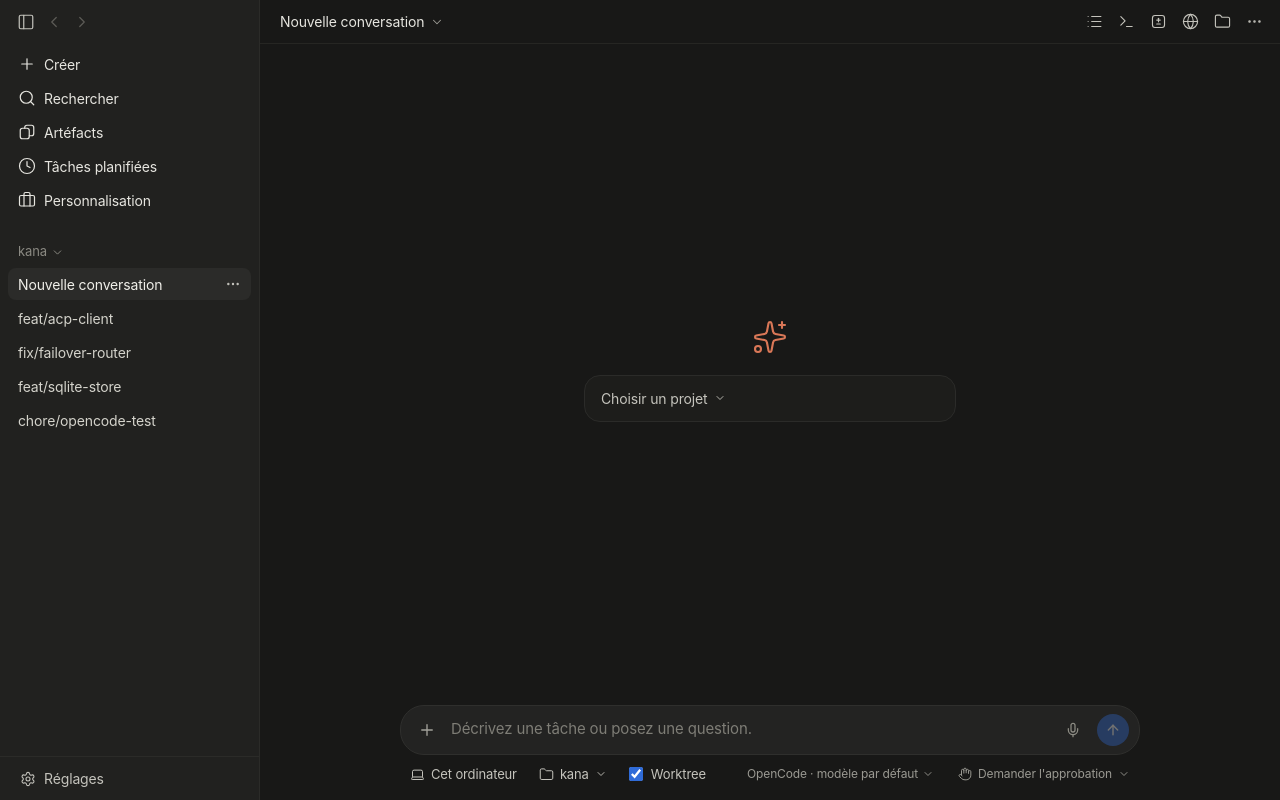
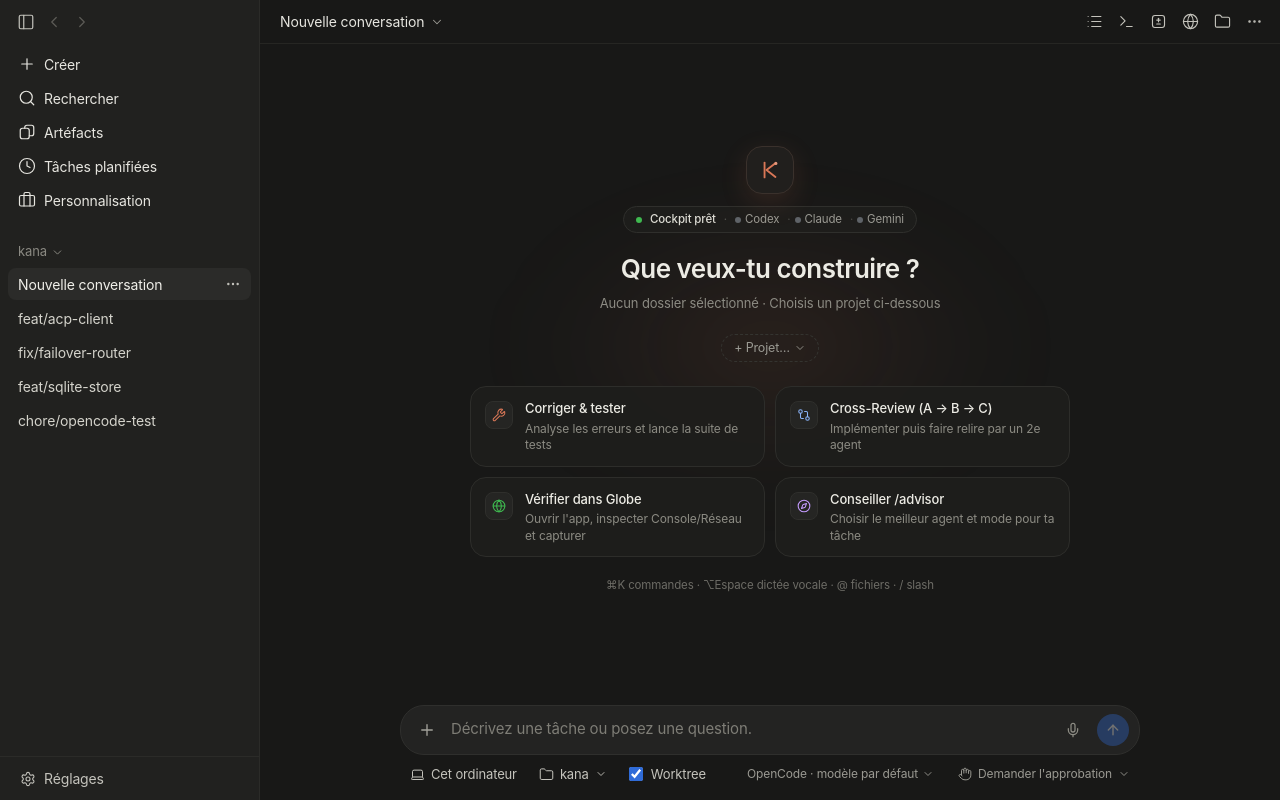
Before and after one commit to HarpeLm/kana, a React (Vite) app in the folder apps/desktop/: page / in a window 1280 px wide. Built offline with nearby package versions, Linux system fonts and the light colour scheme.

Commit message:
feat(new-session): add Kana SVG emblem, cockpit pill, project pills, and 1-click starter cards

```diff
--- a/apps/desktop/src/components/NewSession.tsx
+++ b/apps/desktop/src/components/NewSession.tsx
@@ -1,5 +1,8 @@
-import { Laptop, Sparkles, X } from "lucide-react";
+import { Compass, GitCompare, Globe, Laptop, Wrench, X } from "lucide-react";
+import { AGENTS } from "../data";
+import { tr, useLocale } from "../lib/i18n";
 import { NO_PROJECT, type Project } from "../lib/projects";
+import { problemOf, useUsageVersion } from "../lib/usage";
 import ProjectPicker from "./ProjectPicker";
 
 export interface NewSessionProps {
@@ -8,12 +11,50 @@ export interface NewSessionProps {
   projectPath: string | undefined;
   projects: Project[];
   useWorktree: boolean;
+  activeAgentId?: string;
   onSelectProject: (project: Project | null) => void;
   onOpenFolder: () => void;
   onCreateProject: (name: string) => Promise<string | null>;
   /** Retire un projet de la liste de Kana (le dossier n'est pas supprimé). */
   onRemoveProject: (project: Project) => void;
   onToggleWorktree: (value: boolean) => void;
+  /** Lance ou pré-remplit une amorce rapide en 1 clic. */
+  onQuickPrompt?: (prompt: string) => void;
+  /** Ouvre le conseiller `/advisor` / Cross-Review. */
+  onOpenAdvisor?: () => void;
+  /** Ouvre le navigateur intégré Globe. */
+  onOpenGlobe?: () => void;
+  /** Ouvre la configuration du Relais multi-fournisseurs. */
+  onOpenRelay?: () => void;
+}
+
+/** Emblème minimaliste Kana en SVG (sceau géométrique aux tons chauds #d97757). */
+function KanaEmblem() {
+  return (
+    <div className="relative flex h-12 w-12 items-center justify-center rounded-2xl border border-[#3a312c] bg-[#211f1d] shadow-[0_8px_28px_rgba(217,119,87,0.14)]">
+      <svg
+        viewBox="0 0 36 36"
+        fill="none"
+        aria-hidden="true"
+        className="h-7 w-7 text-[#d97757]"
+      >
+        <path
+          d="M11 8.5V27.5"
+          stroke="currentColor"
+          strokeWidth="2.4"
+          strokeLinecap="round"
+        />
+        <path
+          d="M24.5 9.5L13.5 18L25 27"
+          stroke="currentColor"
+          strokeWidth="2.4"
+          strokeLinecap="round"
+          strokeLinejoin="round"
+        />
+        <circle cx="25.5" cy="9.5" r="2" fill="#e5977b" />
+      </svg>
+    </div>
+  );
 }
 
 /** Sous la zone de saisie : où l'agent travaille (cet ordinateur, le projet, un dossier de travail à part). */
@@ -52,41 +93,213 @@ export function EnvironmentRow({ session }: { session: NewSessionProps }) {
   );
 }
 
-/** Au centre d'une conversation vide : une mascotte et les projets récents, un clic pour en choisir un. */
-export function NewSessionCenter({ session }: { session: NewSessionProps }) {
-  const recent = session.projects.slice(0, 3);
+interface QuickStartCard {
+  id: string;
+  title: string;
+  description: string;
+  icon: typeof Wrench;
+  accent: string;
+  onClick: () => void;
+}
+
+/** Au centre d'une conversation vide : emblème Kana, cockpit prêt, pilules projets et amorces 1 clic. */
+export function NewSessionCenter({
+  session,
+  onSend,
+}: {
+  session: NewSessionProps;
+  onSend?: (text: string) => void;
+}) {
+  const locale = useLocale();
+  useUsageVersion();
+
+  const recent = session.projects.slice(0, 4);
+  const none = !session.projectPath || session.projectPath === NO_PROJECT;
+  const dispatchPrompt = (text: string) => {
+    if (session.onQuickPrompt) session.onQuickPrompt(text);
+    else onSend?.(text);
+  };
+
+  const cockpitAgents = AGENTS.filter((a) => a.id === "claude" || a.id === "codex" || a.id === "gemini");
+
+  const quickCards: QuickStartCard[] = [
+    {
+      id: "fix-test",
+      title: tr("Corriger & tester", "Fix & test", locale),
+      description: tr(
+        "Analyse les erreurs et lance la suite de tests",
+        "Analyze errors and run the test suite",
+        locale,
+      ),
+      icon: Wrench,
+      accent: "text-[#d97757]",
+      onClick: () =>
+        dispatchPrompt(
+          tr(
+            "Analyse les erreurs récentes du dépôt, propose un correctif ciblé et lance la suite de tests pour vérifier.",
+            "Analyze recent repository errors, propose a focused fix, and run the test suite to verify.",
+            locale,
+          ),
+        ),
+    },
+    {
+      id: "cross-review",
+      title: tr("Cross-Review (A → B → C)", "Cross-Review (A → B → C)", locale),
+      description: tr(
+        "Implémenter puis faire relire par un 2e agent",
+        "Implement then review with a second provider",
+        locale,
+      ),
+      icon: GitCompare,
+      accent: "text-[#8ab4f8]",
+      onClick: () => {
+        if (session.onOpenAdvisor) session.onOpenAdvisor();
+        else dispatchPrompt("/advisor");
+      },
+    },
+    {
+      id: "globe-verify",
+      title: tr("Vérifier dans Globe", "Verify in Globe", locale),
+      description: tr(
+        "Ouvrir l'app, inspecter Console/Réseau et capturer",
+        "Open the app, inspect Console/Network and capture",
+        locale,
+      ),
+      icon: Globe,
+      accent: "text-[#3fb950]",
+      onClick: () => {
+        session.onOpenGlobe?.();
+        dispatchPrompt(
+          tr(
+            "Ouvre l'application dans Globe, inspecte les erreurs console JS et réseau, puis vérifie le rendu visuel.",
+            "Open the app in Globe, inspect JS console and network errors, and verify the visual rendering.",
+            locale,
+          ),
+        );
+      },
+    },
+    {
+      id: "advisor",
+      title: tr("Conseiller /advisor", "Advisor /advisor", locale),
+      description: tr(
+        "Choisir le meilleur agent et mode pour ta tâche",
+        "Pick the best agent and mode for your task",
+        locale,
+      ),
+      icon: Compass,
+      accent: "text-[#c49bff]",
+      onClick: () => {
+        if (session.onOpenAdvisor) session.onOpenAdvisor();
+        else dispatchPrompt("/advisor");
+      },
+    },
+  ];
+
+  const contextSubtitle = none
+    ? tr("Aucun dossier sélectionné · Choisis un projet ci-dessous", "No folder selected · Pick a project below", locale)
+    : session.useWorktree
+      ? tr(
+          `Projet actif : ${session.projectName} · Worktree isolé`,
+          `Active project: ${session.projectName} · Isolated worktree`,
+          locale,
+        )
+      : tr(
+          `Projet actif : ${session.projectName} · Dossier local`,
+          `Active project: ${session.projectName} · Local folder`,
+          locale,
+        );
+
   return (
-    <div className="flex flex-1 flex-col items-center justify-center px-6">
-      <Sparkles className="mb-5 h-9 w-9 text-[#d97757]" strokeWidth={1.4} />
-      <div className="w-[372px] max-w-full rounded-2xl border border-[#2b2b29] bg-[#1d1d1b] p-1">
-        {recent.map((project) => (
+    <div className="relative flex flex-1 flex-col items-center justify-center overflow-y-auto px-6 py-8">
+      {/* Lueur ambiante très subtile derrière l'emblème pour casser le gris plat */}
+      <div
+        aria-hidden="true"
+        className="pointer-events-none absolute top-1/2 left-1/2 h-[300px] w-[520px] -translate-x-1/2 -translate-y-[58%] rounded-full bg-[radial-gradient(ellipse_at_center,rgba(217,119,87,0.11)_0%,rgba(217,119,87,0.03)_42%,transparent_72%)] blur-2xl"
+      />
+
+      <div className="relative z-10 flex w-full max-w-[600px] flex-col items-center">
+        {/* Emblème Kana + mini-pilule Cockpit prêt */}
+        <div className="mb-4 flex flex-col items-center gap-3">
+          <KanaEmblem />
+          <button
+            type="button"
+            onClick={session.onOpenRelay}
+            title={tr("Configurer le relais multi-fournisseurs", "Configure multi-provider relay", locale)}
+            className="inline-flex items-center gap-2 rounded-full border border-[#2f2f2c] bg-[#1e1e1c]/90 px-3 py-1 text-[11.5px] text-[#a7a69e] transition hover:border-[#42423d] hover:text-[#ecebe4]"
+          >
+            <span className="h-1.5 w-1.5 rounded-full bg-[#3fb950]" />
+            <span className="font-medium text-[#dcdbd3]">
+              {tr("Cockpit prêt", "Cockpit ready", locale)}
+            </span>
+            <span className="text-[#565650]">·</span>
+            <span className="inline-flex items-center gap-2">
+              {cockpitAgents.map((agent, idx) => {
+                const blocked = Boolean(problemOf(agent.id));
+                const isSelected = session.activeAgentId === agent.id;
+                return (
+                  <span key={agent.id} className="inline-flex items-center gap-1">
+                    {idx > 0 && <span className="text-[#4a4a45]">·</span>}
+                    <span
+                      className={`h-1.5 w-1.5 rounded-full ${
+                        blocked ? "bg-[#e0a84b]" : isSelected ? "bg-[#d97757]" : "bg-[#5f6368]"
+                      }`}
+                    />
+                    <span className={isSelected ? "text-[#ecebe4]" : "text-[#9a9992]"}>
+                      {agent.name.split(" ")[0]}
+                    </span>
+                  </span>
+                );
+              })}
+            </span>
+          </button>
+        </div>
+
+        {/* Accroche chaleureuse + contexte actif */}
+        <h1 className="text-center text-[26px] font-semibold tracking-[-0.02em] text-[#ecebe4]">
+          {tr("Que veux-tu construire ?", "What do you want to build?", locale)}
+        </h1>
+        <p className="mt-1.5 text-center text-[13px] text-[#8c8b83]">{contextSubtitle}</p>
+
+        {/* Barre compacte de pilules Projets récents */}
+        <div
+          aria-label={tr("Projets récents", "Recent projects", locale)}
+          className="mt-5 flex flex-wrap items-center justify-center gap-1.5"
+        >
+          {recent.map((project) => {
+            const active = project.path === session.projectPath;
+            return (
               <div
                 key={project.path}
                 title={project.path.replace(/^\/Users\/[^/]+/, "~")}
-            className={`group flex items-center rounded-xl transition hover:bg-[#262624] ${
-              project.path === session.projectPath ? "bg-[#222220]" : ""
+                className={`group inline-flex items-center rounded-full border transition ${
+                  active
+                    ? "border-[#4b433e] bg-[#262320] text-[#ecebe4]"
+                    : "border-[#2c2c29] bg-[#1e1e1c] text-[#b8b7ae] hover:border-[#3e3e39] hover:bg-[#242422] hover:text-[#ecebe4]"
                 }`}
               >
                 <button
+                  type="button"
                   onClick={() => session.onSelectProject(project)}
-              className={`flex min-w-0 flex-1 items-center gap-3 px-3 py-2.5 text-left text-[14px] ${
-                project.path === session.projectPath ? "text-[#ecebe4]" : "text-[#c4c3bc]"
-              }`}
+                  className="inline-flex items-center gap-1.5 py-1 pl-3 pr-2 text-[12.5px]"
                 >
-              <Laptop className="h-4 w-4 shrink-0 text-[#8c8b83]" strokeWidth={1.6} />
-              <span className="truncate">{project.name}</span>
+                  <span
+                    className={`h-1.5 w-1.5 rounded-full ${active ? "bg-[#d97757]" : "bg-[#5a5a54]"}`}
+                  />
+                  <span className="max-w-[140px] truncate">{project.name}</span>
                 </button>
                 <button
+                  type="button"
                   onClick={() => session.onRemoveProject(project)}
-              title="Retirer de Kana (le dossier n'est pas supprimé)"
+                  title={tr("Retirer de Kana (le dossier n'est pas supprimé)", "Remove from Kana (folder is not deleted)", locale)}
                   aria-label={`Retirer ${project.name}`}
-              className="mr-2 flex h-6 w-6 shrink-0 items-center justify-center rounded-md text-[#8c8b83] opacity-0 transition hover:bg-[#333331] hover:text-[#ecebe4] group-hover:opacity-100 focus:opacity-100"
+                  className="mr-1 flex h-4.5 w-4.5 items-center justify-center rounded-full text-[#7c7b74] opacity-0 transition hover:bg-[#353531] hover:text-[#ecebe4] group-hover:opacity-100 focus:opacity-100"
                 >
-              <X className="h-3.5 w-3.5" strokeWidth={1.8} />
+                  <X className="h-3 w-3" strokeWidth={1.8} />
                 </button>
               </div>
-        ))}
-        <div className={recent.length > 0 ? "mt-1 border-t border-[#2b2b29] pt-1" : ""}>
+            );
+          })}
+
           <ProjectPicker
             projects={session.projects}
             current={session.projectPath}
@@ -95,11 +308,41 @@ export function NewSessionCenter({ session }: { session: NewSessionProps }) {
             onOpenFolder={session.onOpenFolder}
             onCreate={session.onCreateProject}
             onRemove={session.onRemoveProject}
-            triggerLabel="Choisir un projet"
+            triggerLabel={tr("+ Projet…", "+ Project…", locale)}
             dropDown
-            triggerClassName="flex w-full items-center gap-1.5 rounded-xl px-3 py-2 text-[14px] text-[#c4c3bc] transition hover:bg-[#262624] hover:text-[#ecebe4]"
+            triggerClassName="inline-flex items-center gap-1 rounded-full border border-dashed border-[#343430] bg-transparent px-3 py-1 text-[12.5px] text-[#9a9992] transition hover:border-[#4c4c46] hover:bg-[#222220] hover:text-[#ecebe4]"
           />
         </div>
+
+        {/* 4 cartes d'amorce en 1 clic (grille 2×2) */}
+        <div className="mt-6 grid w-full grid-cols-1 gap-2.5 sm:grid-cols-2">
+          {quickCards.map((card) => {
+            const Icon = card.icon;
+            return (
+              <button
+                key={card.id}
+                type="button"
+                onClick={card.onClick}
+                className="group flex items-start gap-3 rounded-2xl border border-[#2d2d2a] bg-[#1e1e1c]/95 px-3.5 py-3 text-left transition hover:border-[#45433e] hover:bg-[#252522]"
+              >
+                <span className="mt-0.5 flex h-7 w-7 shrink-0 items-center justify-center rounded-lg border border-[#2f2f2c] bg-[#252523] transition group-hover:border-[#3e3e3a]">
+                  <Icon className={`h-3.5 w-3.5 ${card.accent}`} strokeWidth={1.8} />
+                </span>
+                <span className="min-w-0 flex-1">
+                  <span className="block text-[13px] font-medium text-[#ecebe4]">{card.title}</span>
+                  <span className="mt-0.5 block text-[12px] leading-snug text-[#8c8b83] group-hover:text-[#a4a39b]">
+                    {card.description}
+                  </span>
+                </span>
+              </button>
+            );
+          })}
+        </div>
+
+        {/* Micro-aide raccourcis */}
+        <p className="mt-5 text-center text-[11.5px] text-[#6d6c66]">
+          {tr("⌘K commandes · ⌥Espace dictée vocale · @ fichiers · / slash", "⌘K commands · ⌥Space voice dictation · @ files · / slash", locale)}
+        </p>
       </div>
     </div>
   );
```
Lines whose indentation alone changed are shown as unchanged.
